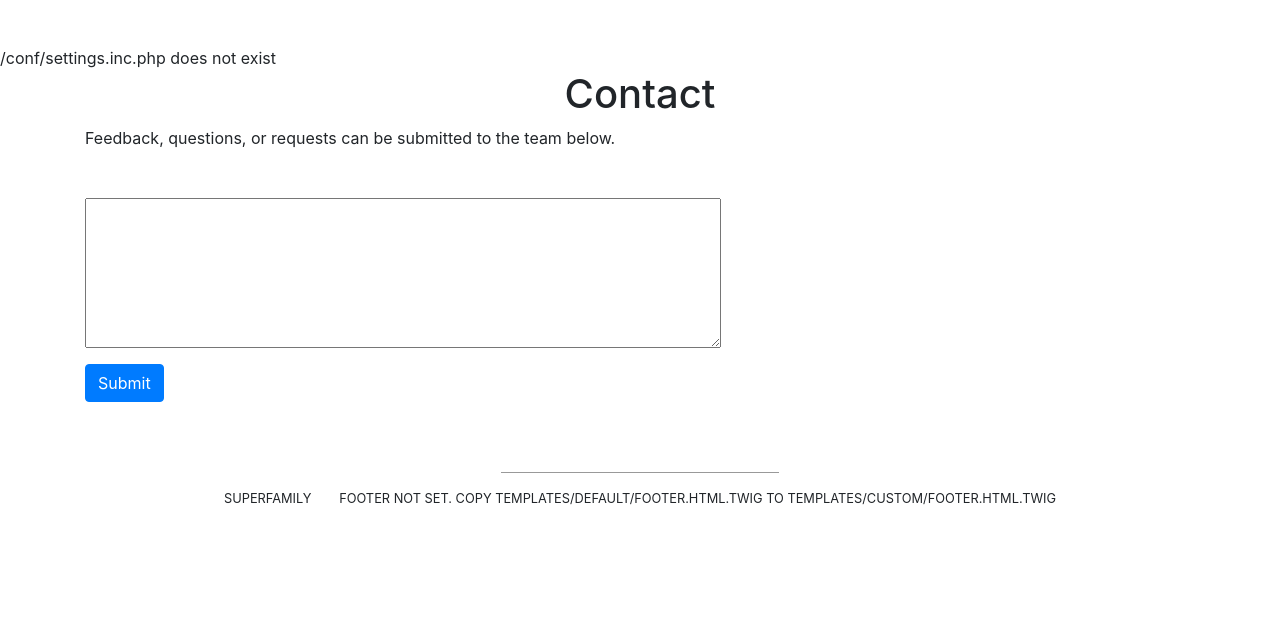
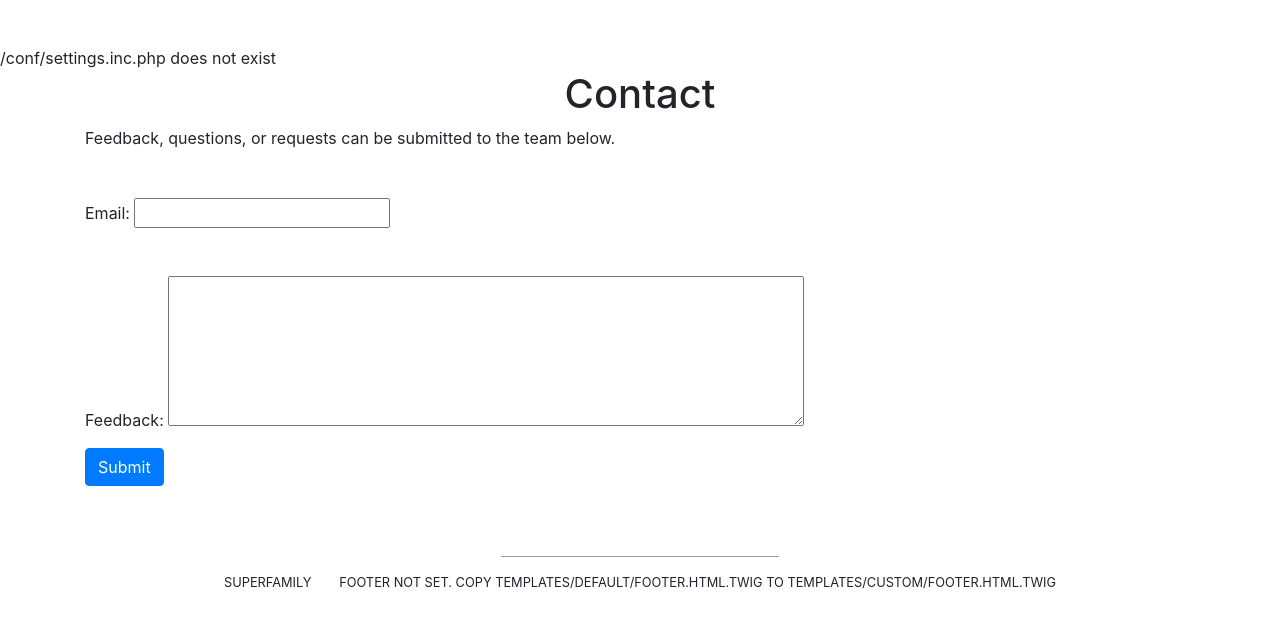
Before and after one commit to EnzymeFunctionInitiative/superfamily, a PHP site: page /html/contact.php in a window 1280 px wide. Shown: the part 48-676 px from the top of the page. Run offline with PHP 8.4, Linux system fonts and the light colour scheme; some libraries are stand-ins or nearby versions.

Commit message:
Added email field to contact

```diff
--- a/html/search_result.php
+++ b/html/search_result.php
@@ -1,7 +1,6 @@
 <?php
 
-require(__DIR__ . "/../libs/settings.class.inc.php");
-require(__DIR__ . "/../libs/functions.class.inc.php");
+require_once 'includes/main.inc.php';
 
 // Design output structure to handle errors, etc
 
--- a/templates/default/contact.html.twig
+++ b/templates/default/contact.html.twig
@@ -11,7 +11,12 @@
 			<div class="mt-5">
 				<div class="w-auto mt-5">
 					<div>
-						<textarea rows="6" cols="60"></textarea>
+						Email: <input type='text' name='email' value=''>
+					</div>
+				</div>
+				<div class="w-auto mt-5">
+					<div>
+						Feedback: <textarea rows="6" cols="60"></textarea>
 					</div>
 					<div class="mt-3">
 						<button type="button" class="btn btn-primary">Submit</button>
```
